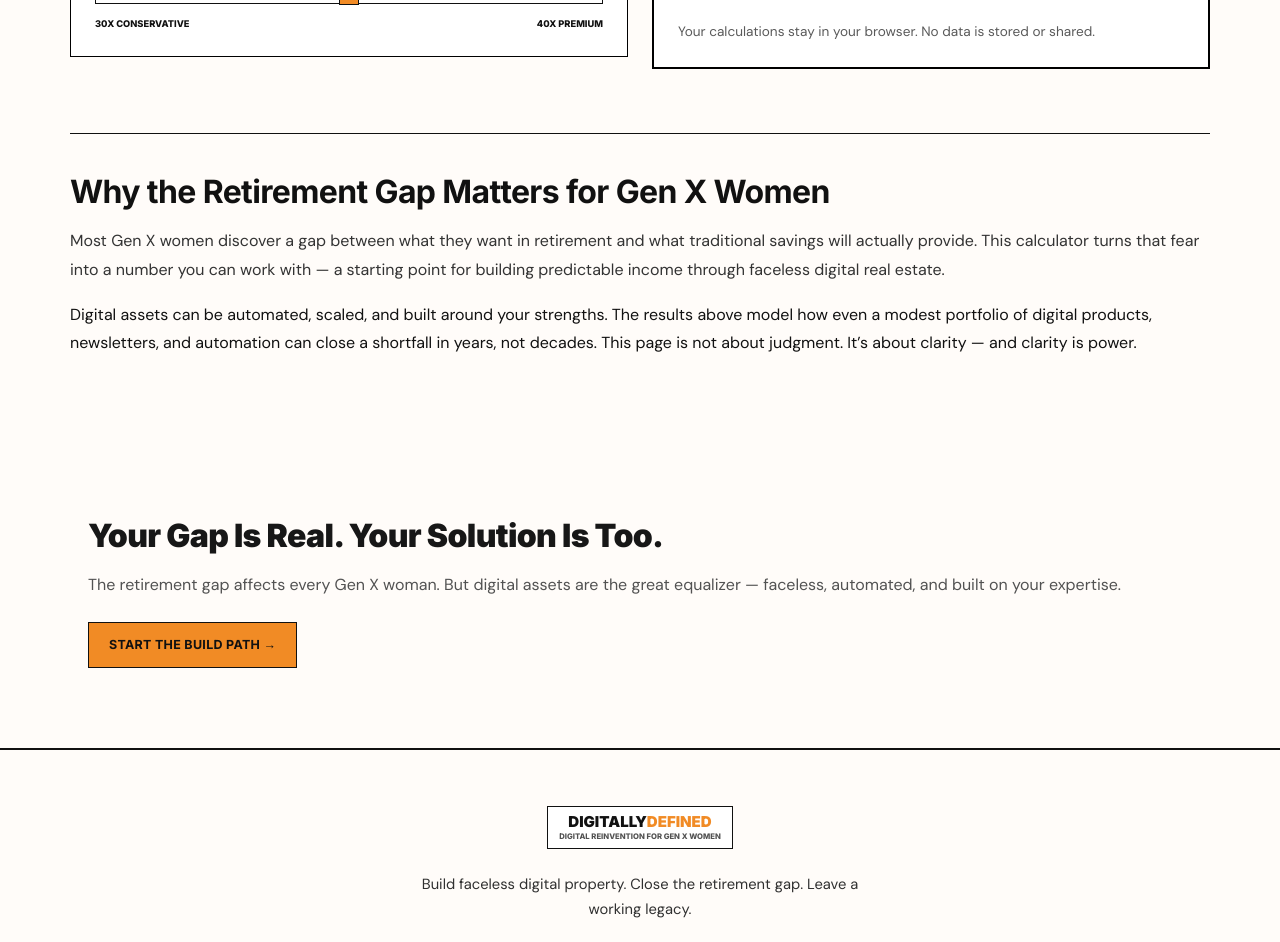
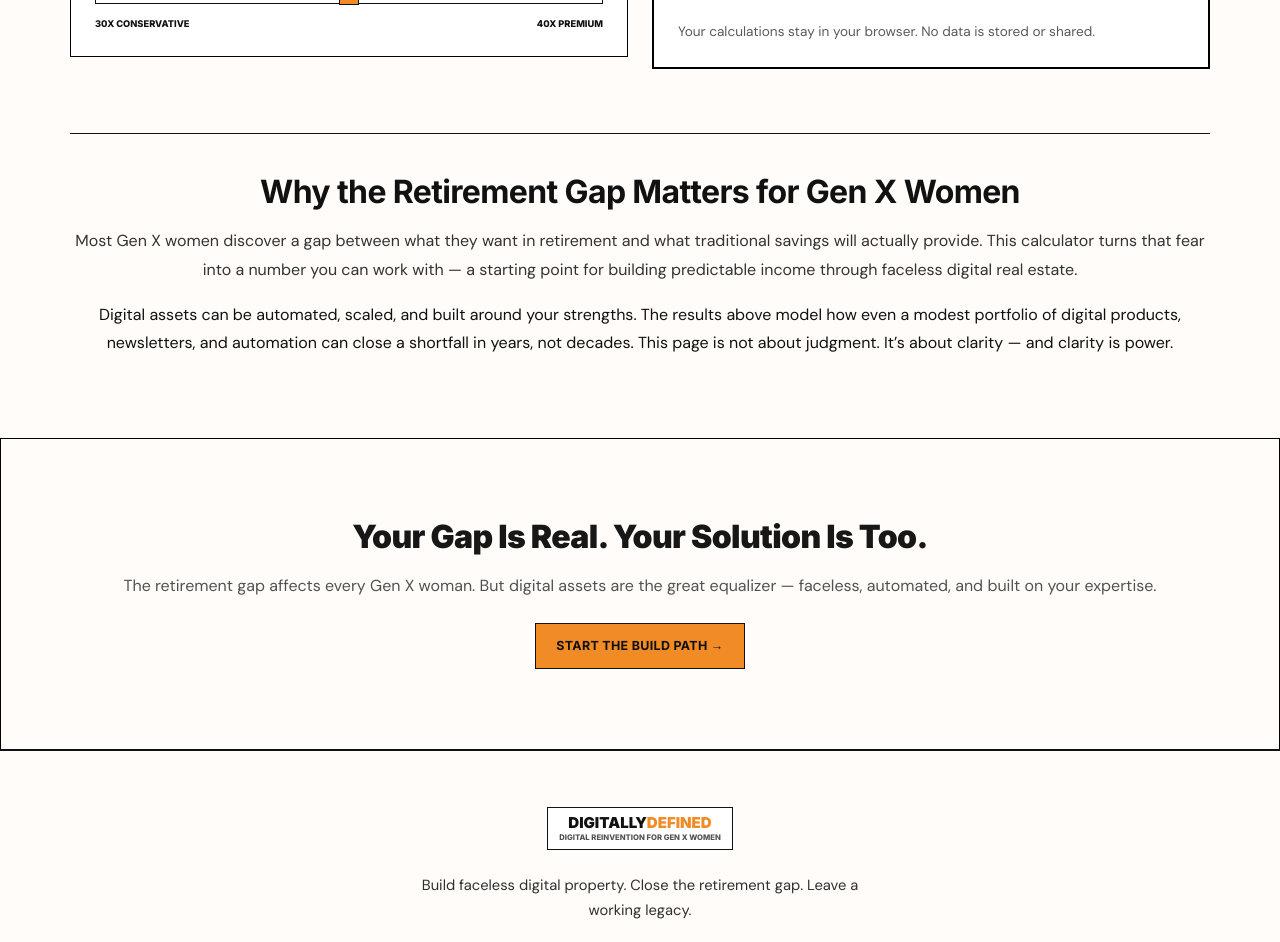
Before and after one commit to frankielee1971/digitallydefined-online-local, a React (Vite) app: page /gap in a window 1280 px wide. Shown: the part 2260-3202 px from the top of the page. Built offline with nearby package versions, Linux system fonts and the light colour scheme.

Commit message:
Center SEO and final CTA sections on retirement gap calculator; add 1px black frame to Your Gap Is Real section

```diff
--- a/src/pages/Calculator/RetirementGapCalculator.css
+++ b/src/pages/Calculator/RetirementGapCalculator.css
@@ -491,11 +491,19 @@
   color: #fff;
 }
 
+/* === Final CTA frame === */
+.gap-final-cta {
+  text-align: center;
+  border: 1px solid #000;
+  background: var(--color-ink) !important;
+}
+
 /* === SEO text === */
 .gap-seo {
   margin-top: 4rem;
   padding-top: 2.5rem;
   border-top: 1px solid var(--color-border);
+  text-align: center;
 }
 
 .gap-seo h2 {
```
